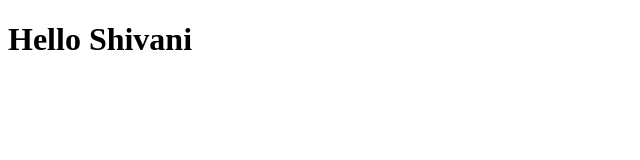
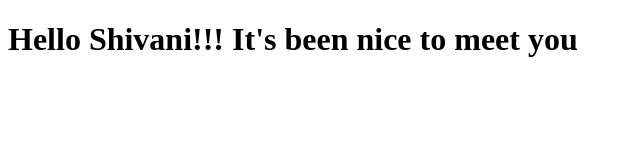
Before and after one commit to Shinvl08/coursera-test, a plain HTML site: page site/index.html in a window 1280 px wide. Shown: the whole page, without its empty margins (0-640 px from the left). Drawn offline with Linux system fonts and the light colour scheme.

Commit message:
Small addition to iyr Page Content

```diff
--- a/site/index.html
+++ b/site/index.html
@@ -6,6 +6,6 @@
     <title>Hello</title>
 </head>
 <body>
-    <h1>Hello Shivani</h1>
+    <h1>Hello Shivani!!! It's been nice to meet you</h1>
 </body>
 </html>
```
